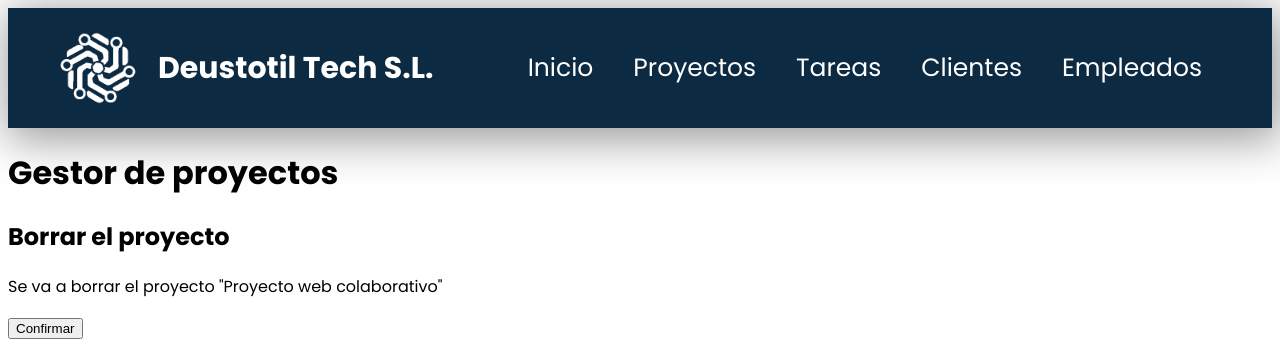
After one commit to MauricioTS15/proyectoColaborativo, a Django app: page /appProyectos/proyectos/2/proyecto_confirm_delete in a window 1280 px wide. The commit adds this page. Shown: the top 347 px of the page. Run offline with Django 4.2, Linux system fonts and the light colour scheme; data comes from the database, SQL or seed files in the repository; both versions use the stored data as it was after the commit.

Commit message:
Modificación de DeleteView (disfuncional)

```diff
--- /dev/null
+++ b/gestionProyectos/appProyectos/templates/appProyectos/proyecto_confirm_delete.html
@@ -0,0 +1,13 @@
+{% extends "base.html" %}
+{% block titulo %}
+    Eliminación del proyecto
+{% endblock titulo %}
+{% block contenido %}
+    <h1>Gestor de proyectos</h1>
+    <h2>Borrar el proyecto</h2>
+    <form method="post">{% csrf_token %}
+        <p>Se va a borrar el proyecto "{{ object }}"</p>
+        {{ form }}
+        <input type="submit" value="Confirmar">
+    </form>
+{% endblock contenido %}
--- a/gestionProyectos/appProyectos/templates/appProyectos/proyecto_detail.html
+++ b/gestionProyectos/appProyectos/templates/appProyectos/proyecto_detail.html
@@ -64,7 +64,9 @@
         <a href="{% url 'modificar proyecto' proyecto.id %}">
             <input type="button" value="Modificar">
         </a>
-        <input type="button" value="Eliminar">
+        <a href="{% url 'borrar proyecto' proyecto.id %}">
+            <input type="button" value="Eliminar">
+        </a>
     {% else %}
         <p>No existe este proyecto.</p>
     {% endif %}
--- a/gestionProyectos/appProyectos/templates/proyecto_confirm_delete.html
+++ /dev/null
@@ -1,5 +0,0 @@
-<form method="post">{% csrf_token %}
-    <p>Are you sure you want to delete "{{ object }}"?</p>
-    {{ form }}
-    <input type="submit" value="Confirm">
-</form>
--- a/gestionProyectos/appProyectos/urls.py
+++ b/gestionProyectos/appProyectos/urls.py
@@ -4,16 +4,14 @@ from . import views
 urlpatterns = [
     path('', views.index, name='index'),
     path('proyectos/', views.ProyectoListView.as_view(), name='index proyectos'),
-    path('proyectos/reg_proyecto', views.ProyectoCreateView.as_view(),
-         name='registrar proyecto'),
+    path('proyectos/reg_proyecto', views.ProyectoCreateView.as_view(), name='registrar proyecto'),
     path('proyectos/<int:pk>', views.ProyectoDetailView.as_view(), name='proyecto'),
-    path('proyectos/<int:proyecto_id>/mod_proyecto',
-         views.mod_proyecto, name='modificar proyecto'),
+    path('proyectos/<int:proyecto_id>/mod_proyecto', views.mod_proyecto, name='modificar proyecto'),
+    path('proyectos/<int:pk>/proyecto_confirm_delete', views.ProyectoDeleteView.as_view(), name='borrar proyecto'),
     path('tareas/', views.TareaListView.as_view(), name='index tareas'),
     path('tareas/reg_tarea', views.TareaCreateView.as_view(), name='registrar tarea'),
     path('tareas/<int:pk>', views.TareaDetailView.as_view(), name='tarea'),
-    path('tareas/<int:tarea_id>/mod_tarea',
-         views.mod_tarea, name='modificar tarea'),
+    path('tareas/<int:tarea_id>/mod_tarea', views.mod_tarea, name='modificar tarea'),
     path('clientes/', views.ClienteListView.as_view(), name='index clientes'),
     path('clientes/<int:pk>', views.ClienteDetailView.as_view(), name='cliente'),
     path('empleados/', views.EmpleadoListView.as_view(), name='index empleados'),
--- a/gestionProyectos/appProyectos/views.py
+++ b/gestionProyectos/appProyectos/views.py
@@ -1,6 +1,7 @@
 from django.http import HttpResponseRedirect
 from django.shortcuts import get_object_or_404, get_list_or_404, redirect
 from django.shortcuts import render
+from django.urls import reverse_lazy
 from django.views import View
 from .models import Cliente, Empleado, Tarea, Proyecto
 from .forms import RegProyectoForm, RegTareaForm
@@ -58,7 +59,7 @@ class ProyectoUpdateView(UpdateView):
 # borra el proyecto
 class ProyectoDeleteView(DeleteView):
     model = Proyecto
-    # success_url = ("proyecto-list")
+    success_url = reverse_lazy("proyecto_list")
 
 # devuelve un formulario para modificar el proyecto
 def mod_proyecto(request, proyecto_id):
```
Also changed, not shown: gestionProyectos/db.sqlite3.
